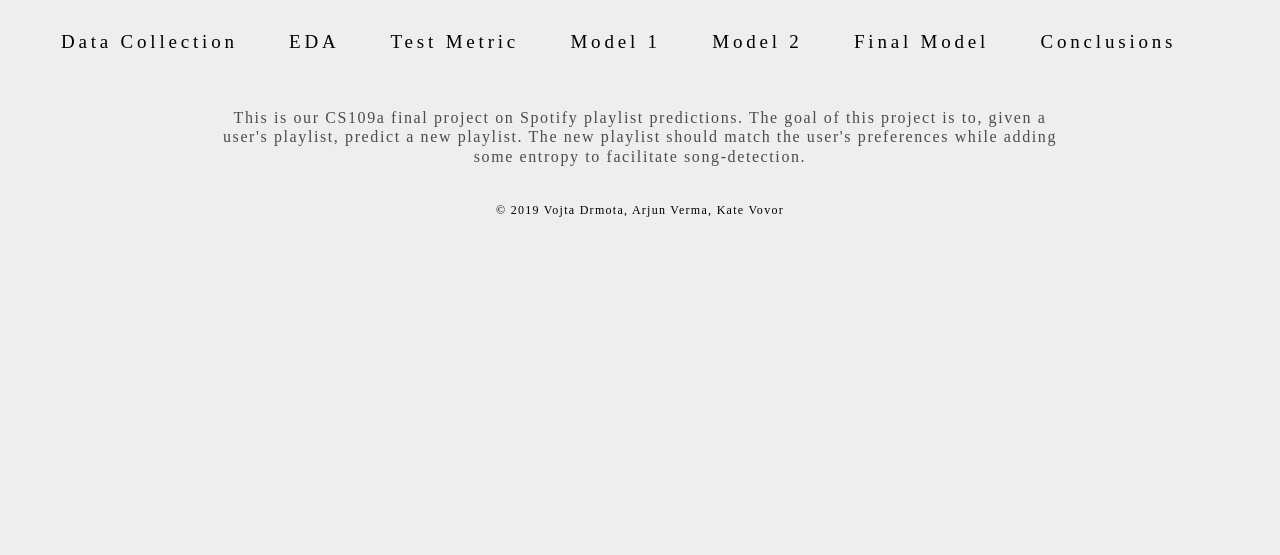
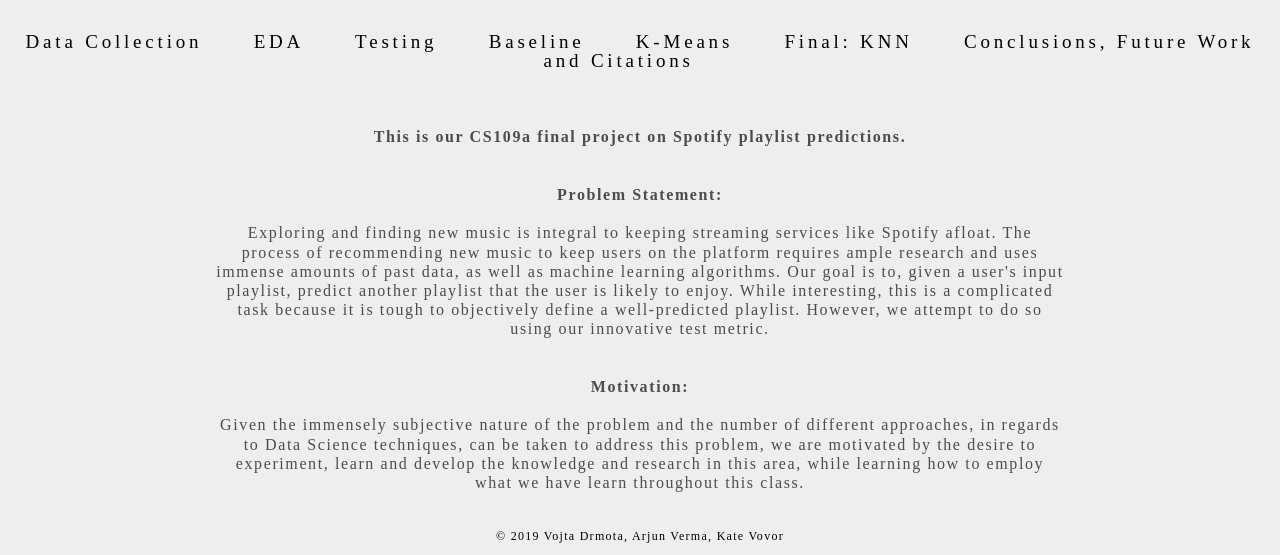
Before and after one commit to vdrmota/vdrmota.github.io, a plain HTML site: page index.html in a window 1280 px wide. Shown: the part 312-867 px from the top of the page. Before the commit the page ends 800 px from the top, so only its background shows below. Drawn offline with nearby package versions, Linux system fonts and the light colour scheme; a web font is replaced by a local one.

Commit message:
citations

```diff
--- a/index.html
+++ b/index.html
@@ -25,17 +25,40 @@
         <nav id="nav" style="margin-top:50px">
             <a id="link" href="datacollection.html">Data Collection</a>&nbsp;&nbsp;&nbsp;&nbsp;&nbsp;
             <a href="eda.html" target="_top">EDA</a>&nbsp;&nbsp;&nbsp;&nbsp;&nbsp;
-            <a href="testmetric.html" target="_top">Test Metric</a>&nbsp;&nbsp;&nbsp;&nbsp;&nbsp;
-            <a href="model1.html" target="_top">Model 1</a>&nbsp;&nbsp;&nbsp;&nbsp;&nbsp;
-            <a href="model2.html" target="_top">Model 2</a>&nbsp;&nbsp;&nbsp;&nbsp;&nbsp;
-            <a href="model3.html" target="_top">Final Model</a>&nbsp;&nbsp;&nbsp;&nbsp;&nbsp;
-            <a href="conclusions.html" target="_top">Conclusions</a>&nbsp;&nbsp;&nbsp;&nbsp;&nbsp;
+            <a href="testmetric.html" target="_top">Testing</a>&nbsp;&nbsp;&nbsp;&nbsp;&nbsp;
+            <a href="model1.html" target="_top">Baseline</a>&nbsp;&nbsp;&nbsp;&nbsp;&nbsp;
+            <a href="model2.html" target="_top">K-Means</a>&nbsp;&nbsp;&nbsp;&nbsp;&nbsp;
+            <a href="model3.html" target="_top">Final: KNN</a>&nbsp;&nbsp;&nbsp;&nbsp;&nbsp;
+            <a href="conclusions.html" target="_top">Conclusions, Future Work and Citations</a>&nbsp;&nbsp;&nbsp;&nbsp;&nbsp;
         </nav>
       </div>
     </div>
 
     <div id="main-wrapper">
-      <p class="outto2">This is our CS109a final project on Spotify playlist predictions. The goal of this project is to, given a user's playlist, predict a new playlist. The new playlist should match the user's preferences while adding some entropy to facilitate song-detection.</p>
+      <p class="outto2">
+        <b>This is our CS109a final project on Spotify playlist predictions.</b>
+        <br>
+        <br>
+        <br>
+        <b>Problem Statement:</b>
+        <br>
+        <br>
+        Exploring and finding new music is integral to keeping streaming services like Spotify afloat. The process of recommending
+        new music to keep users on the platform requires ample research and uses immense amounts of past data, as well as
+        machine learning algorithms. Our goal is to, given a user's input playlist, predict another playlist that the user is likely to enjoy.
+        While interesting, this is a complicated task because it is tough to objectively define a well-predicted playlist. However, we attempt
+        to do so using our innovative test metric.
+        <br>
+        <br>
+        <br>
+        <b>Motivation:</b>
+        <br>
+        <br>
+        Given the immensely subjective nature of the problem and the number of different approaches, in regards to Data Science techniques,
+        can be taken to address this problem, we are motivated by the desire to experiment, learn and develop the knowledge and research
+        in this area, while learning how to employ what we have learn throughout this class.
+        <br>
+      </p>
     </div>
 
     <footer id="footer">
```
Also changed, not shown: conclusions.html (+26 -4 lines), eda.html (+5 -4 lines), model3.html (+2 -2 lines), testmetric.html (+1 -1 lines).
